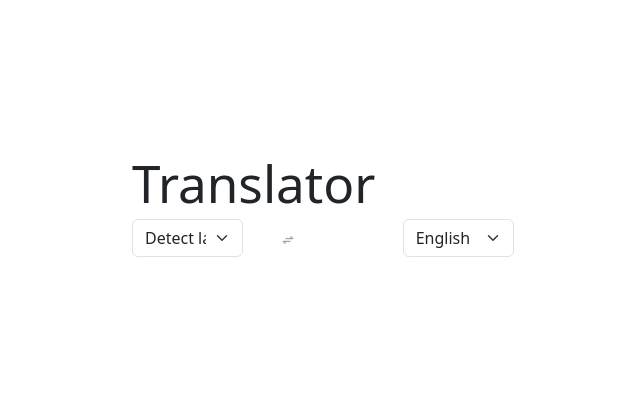
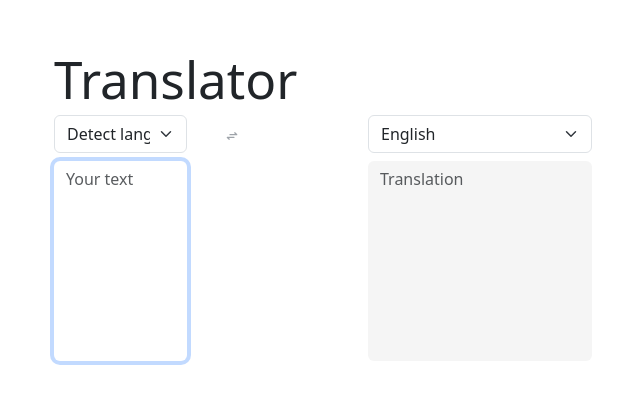
Before and after one commit to katiaku/translator, a React (Vite) app: page / in a window 1280 px wide. Shown: the part 194-598 px from the top of the page, without its empty margins (317-957 px from the left). Built offline with nearby package versions, Linux system fonts and the light colour scheme.

Commit message:
Add textArea component

```diff
--- a/src/App.tsx
+++ b/src/App.tsx
@@ -1,27 +1,48 @@
 import { CgArrowsExchange } from "react-icons/cg";
 import 'bootstrap/dist/css/bootstrap.min.css'
-import { Container, Row, Col, Button } from 'react-bootstrap'
+import { Container, Row, Col, Button, Stack } from 'react-bootstrap'
 import './App.css'
 import { useStore } from './hooks/useStore'
 import { AUTO_LANGUAGE } from './constants';
 import { LanguageSelector } from "./components/LanguageSelector";
 import { SectionType } from "./types";
+import { TextArea } from "./components/TextArea";
 
 function App() {
 
-  const { fromLanguage, toLanguage, interchangeLanguages, setFromLanguage, setToLanguage } = useStore();
+  const {
+    loading,
+    fromLanguage,
+    toLanguage,
+    fromText,
+    result,
+    interchangeLanguages,
+    setFromLanguage,
+    setToLanguage,
+    setFromText,
+    setResult
+  } = useStore();
+
   return (
     <Container fluid>
       <h1>Translator</h1>
 
       <Row>
         <Col>
+          <Stack gap={2}>
             <LanguageSelector
               type={SectionType.From}
               value={fromLanguage}
               onChange={setFromLanguage}
             />
+            <TextArea
+              type={SectionType.From}
+              value={fromText}
+              onChange={setFromText}
+            />
+          </Stack>
         </Col>
+
         <Col>
           <Button
             variant="link"
@@ -31,12 +52,22 @@
             <CgArrowsExchange />
           </Button>
         </Col>
-        <Col>
+
+
+          <Col xs='auto'>
+            <Stack gap={2}>
               <LanguageSelector
                 type={SectionType.To}
                 value={toLanguage}
                 onChange={setToLanguage}
               />
+              <TextArea
+                loading={loading}
+                type={SectionType.To}
+                value={result}
+                onChange={setResult}
+              />
+            </Stack>
           </Col>
       </Row>
     </Container>
--- /dev/null
+++ b/src/components/TextArea.tsx
@@ -0,0 +1,39 @@
+import { Form } from 'react-bootstrap'
+import { SectionType } from '../types'
+
+interface Props {
+    type: SectionType
+    loading?: boolean
+    onChange: (value: string) => void
+    value: string
+}
+
+const commonStyles = { border: 0, height: '200px', resize: 'none' }
+
+const getPlaceholder = ({ type, loading }: { type: SectionType, loading?: boolean }) => {
+    if (type === SectionType.From) return 'Your text'
+    if (loading === true) return 'Loading'
+    return 'Translation'
+}
+
+export const TextArea = ({ type, loading, value, onChange }: Props) => {
+
+    const styles = type === SectionType.From
+        ? commonStyles
+        : { ...commonStyles, backgroundColor: '#f5f5f5'}
+
+    const handleChange = (event: React.ChangeEvent<HTMLTextAreaElement>) => {
+        onChange(event.target.value)
+    }
+
+    return (
+        <Form.Control
+            autoFocus={type === SectionType.From}
+            as='textarea'
+            placeholder={getPlaceholder({ type, loading })}
+            style={styles}
+            value={value}
+            onChange={handleChange}
+        />
+    )
+}
```
Lines whose indentation alone changed are shown as unchanged.
